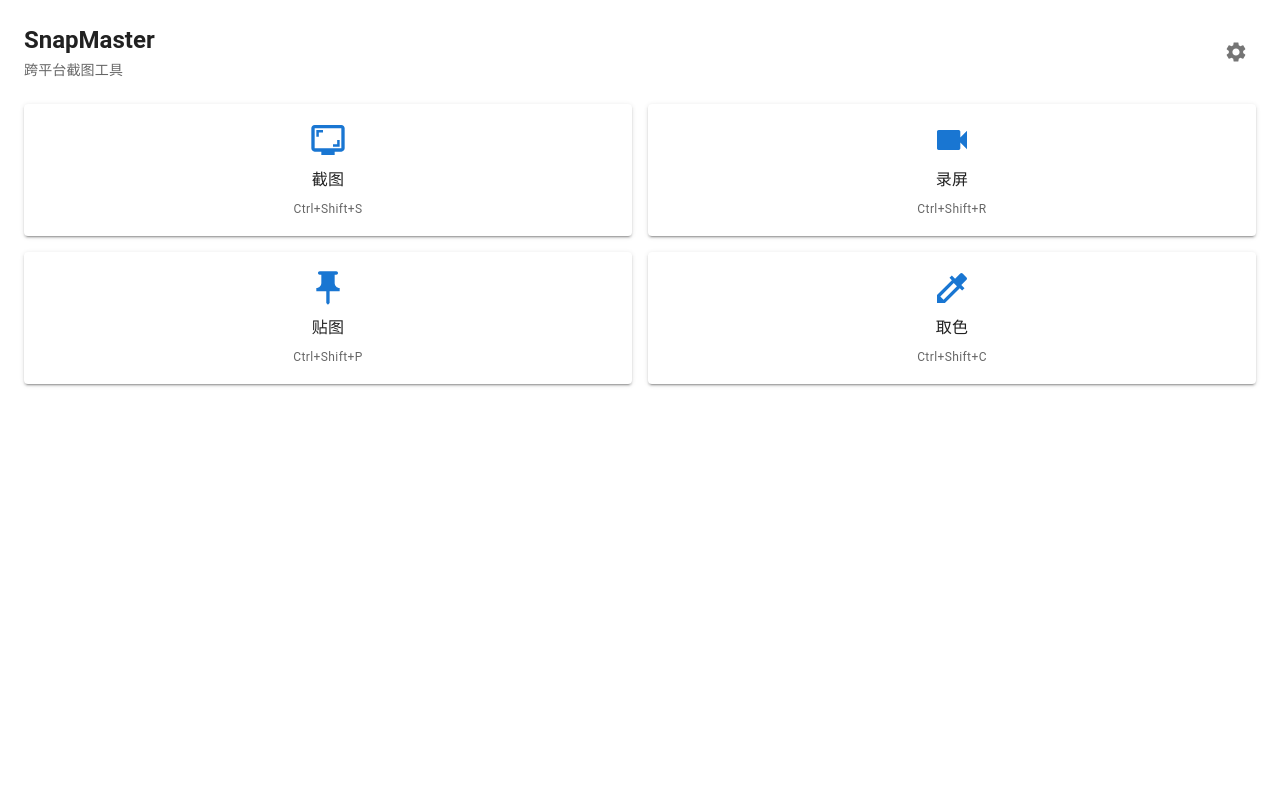
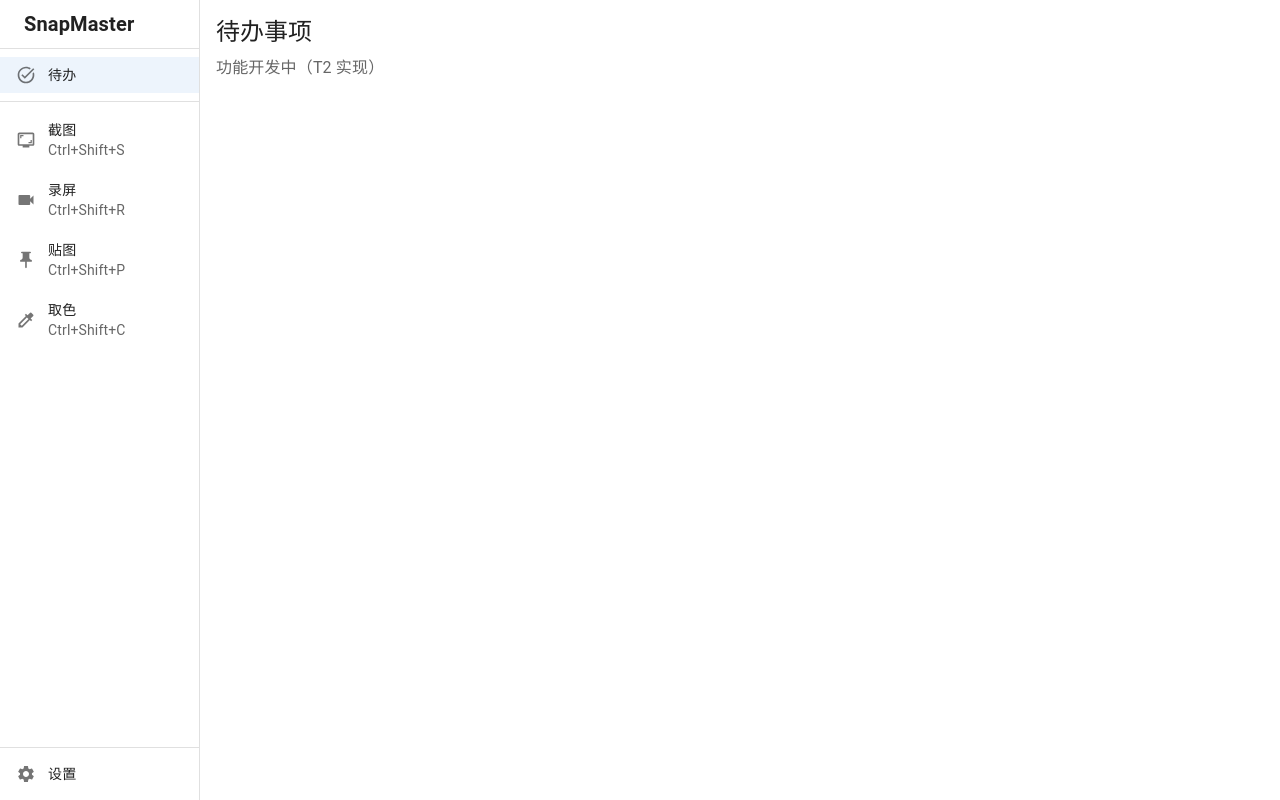
Before and after one commit to WargonW/weCapture, a React (Vite) app: page / in a window 1280 px wide. Built offline with nearby package versions, Linux system fonts and the light colour scheme.

Commit message:
feat: 项目业务与架构设计文档
Co-authored-by: traeagent <traeagent@users.noreply.github.com>

```diff
--- /dev/null
+++ b/src/components/WorkspaceLayout.tsx
@@ -0,0 +1,118 @@
+import {
+  Box,
+  Divider,
+  List,
+  ListItemButton,
+  ListItemIcon,
+  ListItemText,
+  Toolbar,
+  Typography,
+} from '@mui/material'
+import SettingsIcon from '@mui/icons-material/Settings'
+import type { Module } from '../modules'
+
+export interface WorkspaceLayoutProps {
+  dataModules: Module[]
+  toolModules: Module[]
+  activeModuleId: string
+  shortcutOf: (module: Module) => string
+  onSelectModule: (id: string) => void
+  onOpenTool: (windowType: string) => void
+  onOpenSettings: () => void
+}
+
+/// 办公工作台布局：左侧导航栏 + 右侧内容区
+export default function WorkspaceLayout({
+  dataModules,
+  toolModules,
+  activeModuleId,
+  shortcutOf,
+  onSelectModule,
+  onOpenTool,
+  onOpenSettings,
+}: WorkspaceLayoutProps) {
+  const activeModule =
+    dataModules.find((m) => m.id === activeModuleId) ?? dataModules[0]
+  const ActiveView = activeModule?.view
+
+  return (
+    <Box sx={{ display: 'flex', height: '100vh' }}>
+      {/* 侧边栏导航 */}
+      <Box
+        component="nav"
+        data-testid="workspace-sidebar"
+        sx={{
+          width: 200,
+          flexShrink: 0,
+          display: 'flex',
+          flexDirection: 'column',
+          borderRight: '1px solid',
+          borderColor: 'divider',
+          bgcolor: 'background.paper',
+        }}
+      >
+        <Toolbar variant="dense" data-testid="app-title">
+          <Typography variant="h6" fontWeight="bold">
+            SnapMaster
+          </Typography>
+        </Toolbar>
+        <Divider />
+        {/* 数据型模块（工作台视图） */}
+        <List dense data-testid="data-module-list">
+          {dataModules.map((m) => (
+            <ListItemButton
+              key={m.id}
+              selected={m.id === activeModuleId}
+              onClick={() => onSelectModule(m.id)}
+              data-testid={`module-item-${m.id}`}
+            >
+              <ListItemIcon sx={{ minWidth: 32 }}>
+                <m.icon fontSize="small" />
+              </ListItemIcon>
+              <ListItemText primary={m.label} />
+            </ListItemButton>
+          ))}
+        </List>
+        <Divider />
+        {/* 工具型模块（浮动窗口入口） */}
+        <List dense data-testid="tool-module-list">
+          {toolModules.map((m) => (
+            <ListItemButton
+              key={m.id}
+              onClick={() => m.windowType && onOpenTool(m.windowType)}
+              data-testid={`tool-item-${m.id}`}
+            >
+              <ListItemIcon sx={{ minWidth: 32 }}>
+                <m.icon fontSize="small" />
+              </ListItemIcon>
+              <ListItemText
+                primary={m.label}
+                secondary={shortcutOf(m) || undefined}
+              />
+            </ListItemButton>
+          ))}
+        </List>
+        <Box sx={{ flexGrow: 1 }} />
+        <Divider />
+        {/* 设置入口 */}
+        <List dense>
+          <ListItemButton onClick={onOpenSettings} data-testid="open-settings">
+            <ListItemIcon sx={{ minWidth: 32 }}>
+              <SettingsIcon fontSize="small" />
+            </ListItemIcon>
+            <ListItemText primary="设置" />
+          </ListItemButton>
+        </List>
+      </Box>
+
+      {/* 内容区：渲染选中的 data 型模块视图 */}
+      <Box
+        component="main"
+        data-testid="workspace-content"
+        sx={{ flexGrow: 1, p: 2, overflow: 'auto' }}
+      >
+        {ActiveView ? <ActiveView /> : null}
+      </Box>
+    </Box>
+  )
+}
--- /dev/null
+++ b/src/modules/index.ts
@@ -0,0 +1,76 @@
+import type { ComponentType } from 'react'
+import type { SvgIconComponent } from '@mui/icons-material'
+import ScreenshotMonitorIcon from '@mui/icons-material/ScreenshotMonitor'
+import VideocamIcon from '@mui/icons-material/Videocam'
+import PushPinIcon from '@mui/icons-material/PushPin'
+import ColorizeIcon from '@mui/icons-material/Colorize'
+import TaskAltIcon from '@mui/icons-material/TaskAlt'
+import type { ShortcutAction } from '../services/shortcut.service'
+import TodoView from '../views/TodoView'
+
+/// 办公模块定义
+export interface Module {
+  /// 模块唯一标识
+  id: string
+  /// 显示名称
+  label: string
+  /// 类型：data=主窗口内容区视图；tool=独立浮动窗口
+  type: 'data' | 'tool'
+  /// MUI 图标
+  icon: SvgIconComponent
+  /// data 型模块的视图组件
+  view?: ComponentType
+  /// tool 型模块关联的窗口类型
+  windowType?: string
+  /// tool 型模块的快捷键动作
+  shortcutAction?: ShortcutAction
+}
+
+/// 模块集中清单：新增模块在此追加一项即可
+export const MODULES: Module[] = [
+  {
+    id: 'todo',
+    label: '待办',
+    type: 'data',
+    icon: TaskAltIcon,
+    view: TodoView,
+  },
+  {
+    id: 'screenshot',
+    label: '截图',
+    type: 'tool',
+    icon: ScreenshotMonitorIcon,
+    windowType: 'capture',
+    shortcutAction: 'screenshot',
+  },
+  {
+    id: 'recorder',
+    label: '录屏',
+    type: 'tool',
+    icon: VideocamIcon,
+    windowType: 'recorder',
+    shortcutAction: 'recorder',
+  },
+  {
+    id: 'pin',
+    label: '贴图',
+    type: 'tool',
+    icon: PushPinIcon,
+    windowType: 'pin',
+    shortcutAction: 'pin',
+  },
+  {
+    id: 'color-picker',
+    label: '取色',
+    type: 'tool',
+    icon: ColorizeIcon,
+    windowType: 'color-picker',
+    shortcutAction: 'color-picker',
+  },
+]
+
+/// 数据型模块列表
+export const getDataModules = (): Module[] => MODULES.filter((m) => m.type === 'data')
+
+/// 工具型模块列表
+export const getToolModules = (): Module[] => MODULES.filter((m) => m.type === 'tool')
--- a/src/views/MainView.tsx
+++ b/src/views/MainView.tsx
@@ -1,53 +1,23 @@
 import { useState, useEffect } from 'react'
-import { Box, Typography, Card, CardActionArea, Stack, IconButton } from '@mui/material'
-import SettingsIcon from '@mui/icons-material/Settings'
-import ScreenshotIcon from '@mui/icons-material/ScreenshotMonitor'
-import VideocamIcon from '@mui/icons-material/Videocam'
-import PushPinIcon from '@mui/icons-material/PushPin'
-import ColorizeIcon from '@mui/icons-material/Colorize'
-import type { FeatureEntry } from '../types/window'
+import WorkspaceLayout from '../components/WorkspaceLayout'
+import { getDataModules, getToolModules } from '../modules'
+import type { Module } from '../modules'
 import { createWindow } from '../services/window.service'
 import {
   DEFAULT_SHORTCUTS,
   getShortcuts,
   getShortcutByAction,
 } from '../services/shortcut.service'
-import type { ShortcutConfig, ShortcutAction } from '../services/shortcut.service'
+import type { ShortcutConfig } from '../services/shortcut.service'
 import SettingsView from './SettingsView'
 
-const FEATURES: FeatureEntry[] = [
-  { id: 'screenshot', label: '截图', icon: 'ScreenshotMonitor', windowType: 'capture', shortcut: 'Ctrl+Shift+S' },
-  { id: 'recorder', label: '录屏', icon: 'Videocam', windowType: 'recorder', shortcut: 'Ctrl+Shift+R' },
-  { id: 'pin', label: '贴图', icon: 'PushPin', windowType: 'pin', shortcut: 'Ctrl+Shift+P' },
-  { id: 'color-picker', label: '取色', icon: 'Colorize', windowType: 'color-picker', shortcut: 'Ctrl+Shift+C' },
-]
-
-const ICON_MAP: Record<string, React.ReactElement> = {
-  ScreenshotMonitor: <ScreenshotIcon sx={{ fontSize: 40, color: 'primary.main' }} />,
-  Videocam: <VideocamIcon sx={{ fontSize: 40, color: 'primary.main' }} />,
-  PushPin: <PushPinIcon sx={{ fontSize: 40, color: 'primary.main' }} />,
-  Colorize: <ColorizeIcon sx={{ fontSize: 40, color: 'primary.main' }} />,
-}
-
-/// 窗口类型 -> 快捷键动作
-function windowTypeToAction(windowType: string): ShortcutAction {
-  switch (windowType) {
-    case 'capture':
-      return 'screenshot'
-    case 'recorder':
-      return 'recorder'
-    case 'pin':
-      return 'pin'
-    case 'color-picker':
-      return 'color-picker'
-    default:
-      return 'screenshot'
-  }
-}
-
+/// 办公工作台主视图
 export default function MainView() {
   const [config, setConfig] = useState<ShortcutConfig>(DEFAULT_SHORTCUTS)
   const [settingsOpen, setSettingsOpen] = useState(false)
+  const [activeModuleId, setActiveModuleId] = useState<string>(
+    getDataModules()[0]?.id ?? '',
+  )
 
   const loadConfig = () => {
     getShortcuts()
@@ -61,7 +31,7 @@ export default function MainView() {
     loadConfig()
   }, [])
 
-  const handleFeatureClick = async (windowType: string) => {
+  const handleOpenTool = async (windowType: string) => {
     try {
       await createWindow(windowType)
     } catch (error) {
@@ -71,66 +41,25 @@ export default function MainView() {
 
   const handleSettingsClose = () => {
     setSettingsOpen(false)
-    // 关闭设置后重新加载，让卡片快捷键提示同步更新
+    // 关闭设置后重新加载，让侧边栏快捷键提示同步更新
     loadConfig()
   }
 
+  const shortcutOf = (m: Module): string =>
+    m.shortcutAction ? getShortcutByAction(config, m.shortcutAction) : ''
+
   return (
-    <Box
-      sx={{
-        display: 'flex',
-        flexDirection: 'column',
-        p: 3,
-        gap: 3,
-      }}
-    >
-      <Stack direction="row" alignItems="center" justifyContent="space-between">
-        <Stack alignItems="flex-start" spacing={0.5}>
-          <Typography variant="h5" component="h1" fontWeight="bold">
-            SnapMaster
-          </Typography>
-          <Typography variant="body2" color="text.secondary">
-            跨平台截图工具
-          </Typography>
-        </Stack>
-        <IconButton
-          onClick={() => setSettingsOpen(true)}
-          data-testid="open-settings"
-          aria-label="快捷键设置"
-        >
-          <SettingsIcon />
-        </IconButton>
-      </Stack>
-
-      <Box
-        sx={{
-          display: 'grid',
-          gridTemplateColumns: '1fr 1fr',
-          gap: 2,
-          width: '100%',
-        }}
-      >
-        {FEATURES.map((feature) => (
-          <Card key={feature.id} elevation={2}>
-            <CardActionArea
-              sx={{ p: 2, textAlign: 'center' }}
-              onClick={() => handleFeatureClick(feature.windowType)}
-            >
-              <Stack alignItems="center" spacing={1}>
-                {ICON_MAP[feature.icon]}
-                <Typography variant="body1" fontWeight="medium">
-                  {feature.label}
-                </Typography>
-                <Typography variant="caption" color="text.secondary">
-                  {getShortcutByAction(config, windowTypeToAction(feature.windowType))}
-                </Typography>
-              </Stack>
-            </CardActionArea>
-          </Card>
-        ))}
-      </Box>
-
+    <>
+      <WorkspaceLayout
+        dataModules={getDataModules()}
+        toolModules={getToolModules()}
+        activeModuleId={activeModuleId}
+        shortcutOf={shortcutOf}
+        onSelectModule={setActiveModuleId}
+        onOpenTool={handleOpenTool}
+        onOpenSettings={() => setSettingsOpen(true)}
+      />
       <SettingsView open={settingsOpen} onClose={handleSettingsClose} />
-    </Box>
+    </>
   )
 }
--- /dev/null
+++ b/src/views/TodoView.tsx
@@ -0,0 +1,13 @@
+import { Box, Typography } from '@mui/material'
+
+/// 待办事项视图（T2 阶段实现完整逻辑，当前为占位）
+export default function TodoView() {
+  return (
+    <Box data-testid="todo-view">
+      <Typography variant="h5" gutterBottom>
+        待办事项
+      </Typography>
+      <Typography color="text.secondary">功能开发中（T2 实现）</Typography>
+    </Box>
+  )
+}
```
Also changed, not shown: 3 other files (tests, documents, lock files or other folders).
